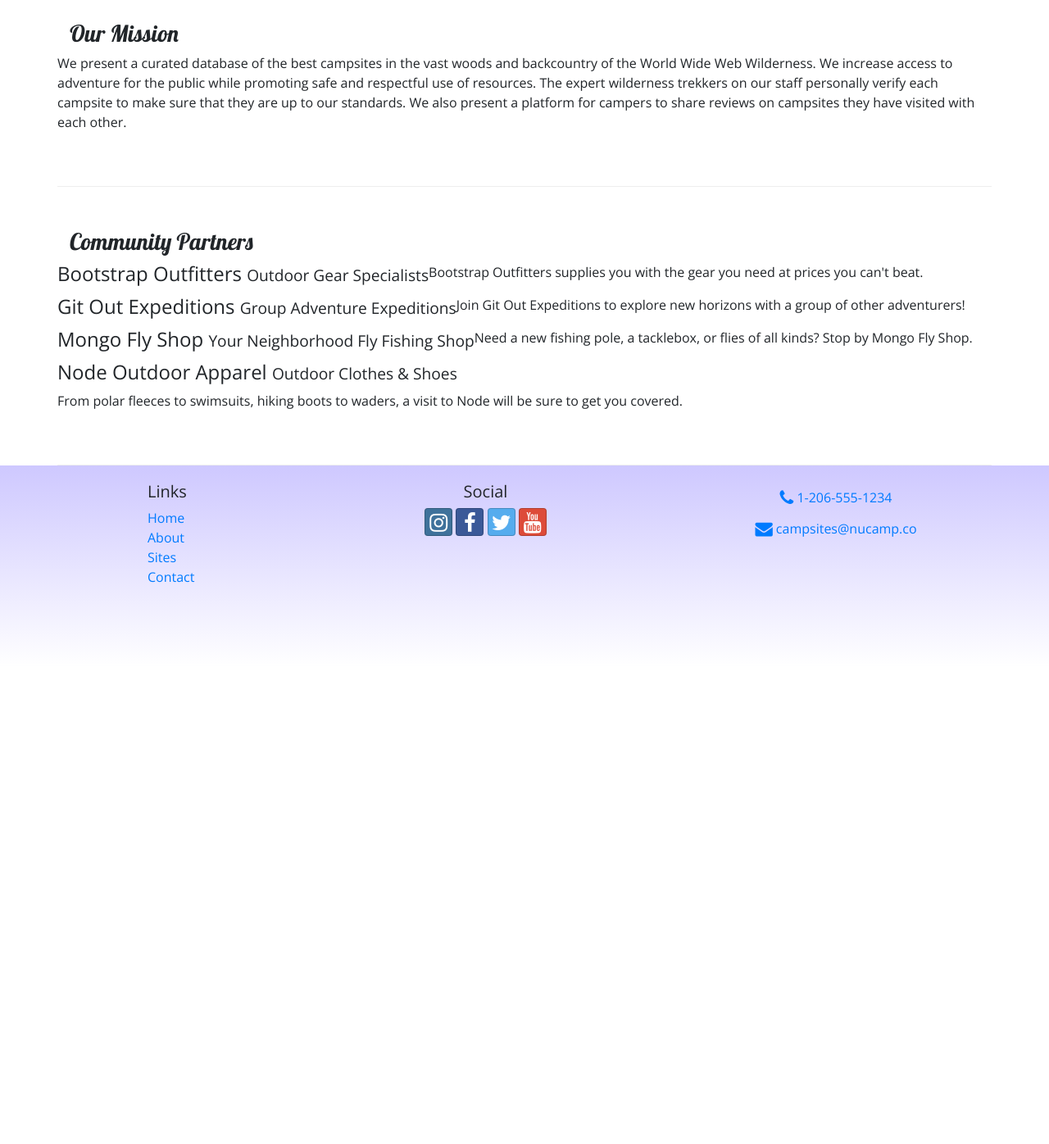
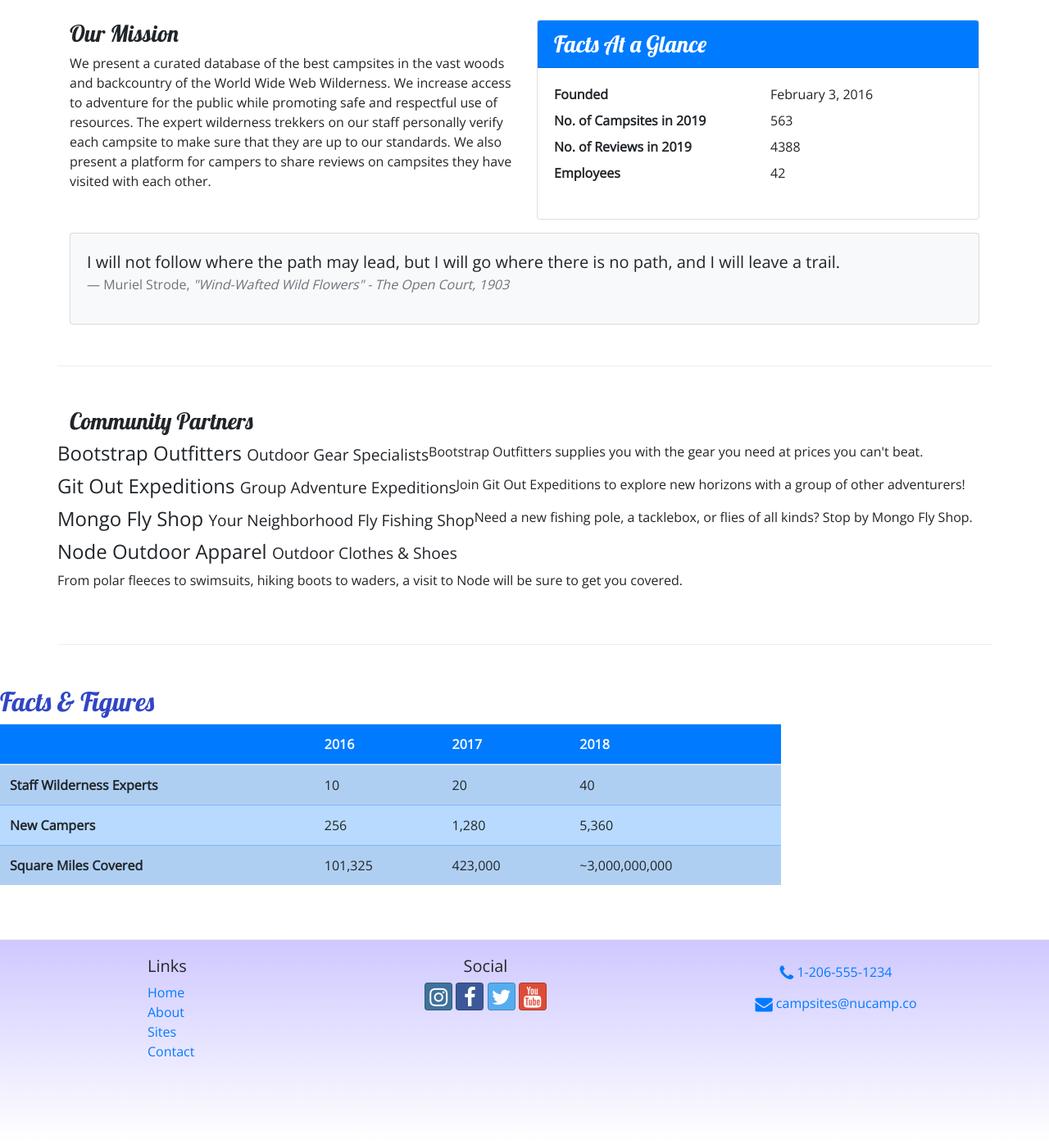
Before and after one commit to stolani/nucampsites, a website: page aboutus.html in a window 1280 px wide. Shown: the part 380-1776 px from the top of the page at 82% size. Before the commit the page ends 1218 px from the top, so only its background shows below. Drawn offline with nearby package versions, Linux system fonts and the light colour scheme.

Commit message:
Tables and Cards

```diff
--- a/aboutus.html
+++ b/aboutus.html
@@ -59,10 +59,38 @@
             <div class = "row row-content">
             <div class = "col-sm-6">
                 <h3>Our Mission</h3>
-            </div>
                 <p>We present a curated database of the best campsites in the vast woods and backcountry of the World Wide Web Wilderness. We increase access to adventure for the public while promoting safe and respectful use of resources. The expert wilderness trekkers on our staff personally verify each campsite to make sure that they are up to our standards. We also present a platform for campers to share reviews on campsites they have visited with each other.</p>
         </div>
-
+        <div class="col-sm-6">
+            <div class="card">
+                <h3 class="card-header bg-primary text-white">Facts At a Glance</h3>
+                <div class="card-body">
+                    <dl class="row">
+                        <dt class="col-6">Founded</dt>
+                        <dd class="col-6">February 3, 2016</dd>
+                        <dt class="col-6">No. of Campsites in 2019</dt>
+                        <dd class="col-6">563</dd>
+                        <dt class="col-6">No. of Reviews in 2019</dt>
+                        <dd class="col-6">4388</dd>
+                        <dt class="col-6">Employees</dt>
+                        <dd class="col-6">42</dd>
+                    </dl>
+                </div>
+            </div>
+        </div>
+        <div class="col">
+            <div class="card bg-light mt-3">
+                <blockquote class="blockquote card-body">
+                    <p class="mb-0">I will not follow where the path may lead, but I will go where there is no path, and I will leave a trail.</p>
+                    <footer class="blockquote-footer">Muriel Strode,
+                        <cite title="Source Title">"Wind-Wafted Wild Flowers" -
+                            The Open Court, 1903
+                        </cite>
+                    </footer>
+                </blockquote>
+            </div>
+        </div>
+    </div>
             <div class="row row-content">
             <div class = "col-12">
                 <h3>Community Partners</h3>
@@ -77,8 +105,44 @@
                 <p class = "d-none d-sm-block">From polar fleeces to swimsuits, hiking boots to waders, a visit to Node will be sure to get you covered.</p>
             </div>
          </div>
-
-    <footer>
+         <div class="row row-content">
+            <div class="col-sm-9">
+            	<h2>Facts &amp; Figures</h2>
+            	<div class="table-responsive">
+               	    <table class="table table-striped">
+	                    <thead>
+	                        <tr class="bg-primary text-light">
+	                            <th></th>
+	                            <th>2016</th>
+	                            <th>2017</th>
+	                            <th>2018</th>
+	                        </tr>
+                    	</thead>
+	                    <tbody class="table-primary">
+                            <tr>
+                                <th>Staff Wilderness Experts</th>
+                                <td>10</td>
+                                <td>20</td>
+                                <td>40</td>
+                            </tr>
+                            <tr>
+                                <th>New Campers</th>
+                                <td>256</td>
+                                <td>1,280</td>
+                                <td>5,360</td>
+                            </tr>
+                            <tr>
+                                <th>Square Miles Covered</th>
+                                <td>101,325</td>
+                                <td>423,000</td>
+                                <td>~3,000,000,000</td>
+                            </tr>
+                        </tbody>
+                    </table>
+                </div>
+            </div>
+       </div>
+    <footer class="site-footer">
         <div class="container">
             <div class="row">
                 <div class="col-4 col-sm-2 offset-1">
--- a/css/styles.css
+++ b/css/styles.css
@@ -14,7 +14,7 @@ header h2 {
     color: #CEC8FF;
 }
 
-footer {
+.site-footer{
     background-image: linear-gradient(#CEC8FF, white);
     padding: 20px 0;
 }
```
Also changed, not shown: contactus.html (+1 -1 lines), index.html (+1 -1 lines).
